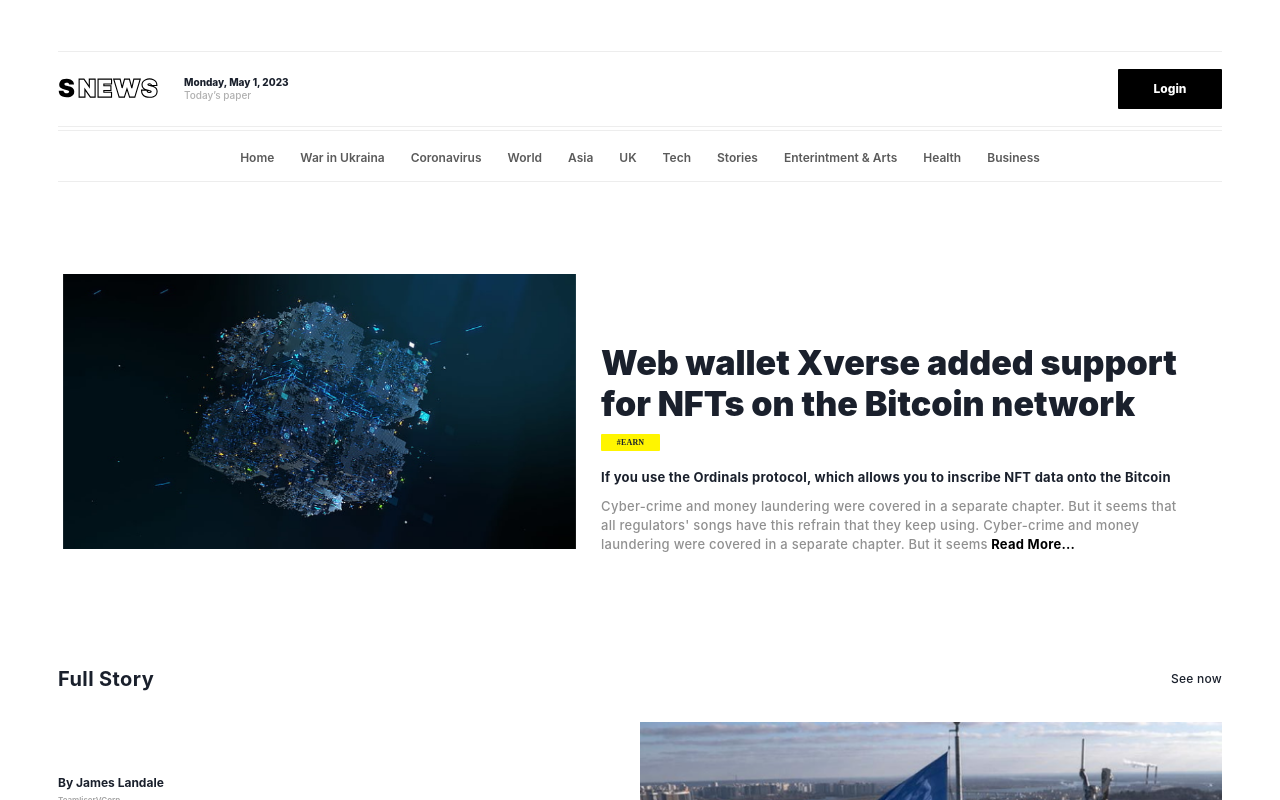
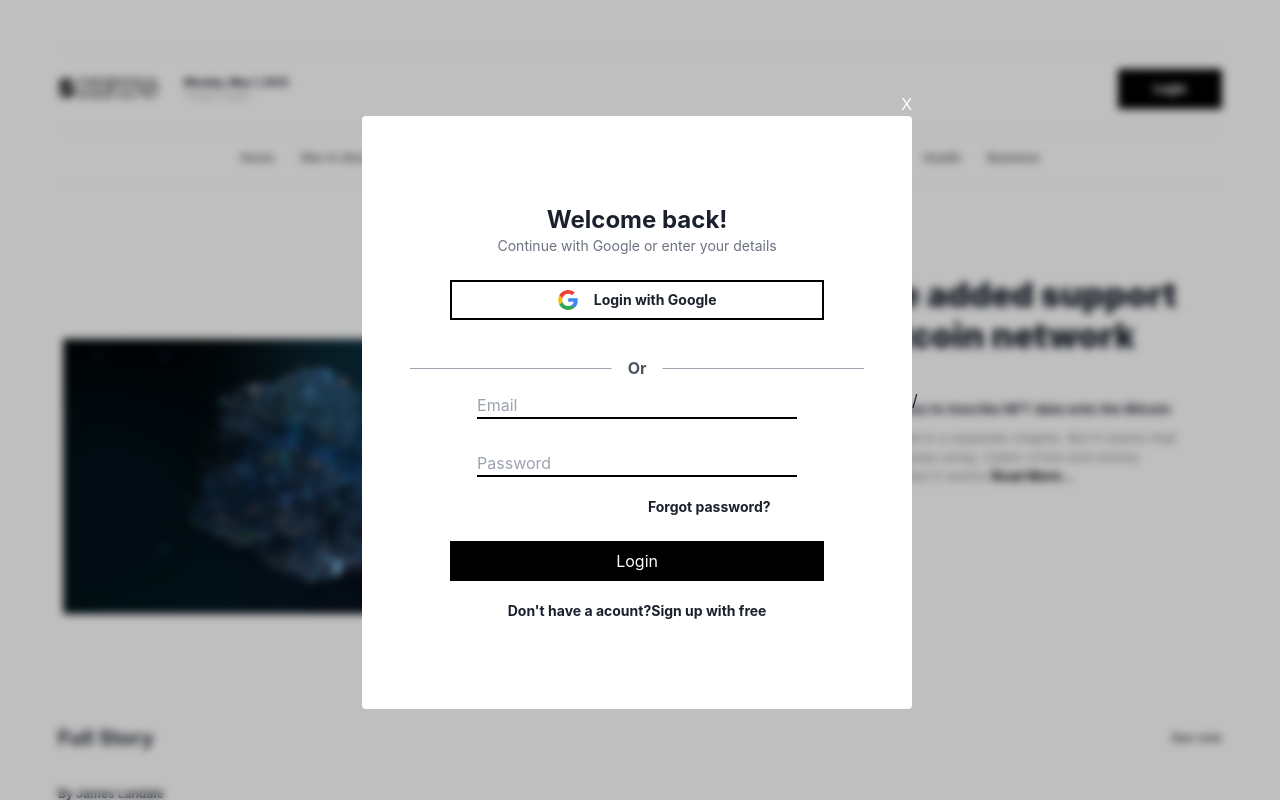
Before and after one commit to 1hoodlab/read-to-earn-frontend, a Next.js app: page / in a window 1280 px wide. Both pictures are taken after a click on the button "Login". Shown: the top 800 px of the page. Built offline with nearby package versions, Linux system fonts and the light colour scheme; no server answers.

Commit message:
login form

```diff
--- a/package.json
+++ b/package.json
@@ -28,5 +28,10 @@
     "sass": "^1.58.3",
     "swr": "^2.1.3",
     "typescript": "4.9.5"
+  },
+  "devDependencies": {
+    "autoprefixer": "^10.4.14",
+    "postcss": "^8.4.23",
+    "tailwindcss": "^3.3.1"
   }
 }
--- /dev/null
+++ b/postcss.config.js
@@ -0,0 +1,6 @@
+module.exports = {
+  plugins: {
+    tailwindcss: {},
+    autoprefixer: {},
+  },
+}
--- /dev/null
+++ b/src/components/Login/index.tsx
@@ -0,0 +1,67 @@
+import Link from "next/link";
+import { useRouter } from "next/router";
+import React from "react";
+import Register from "../../pages/Register";
+interface LoginProps {
+    isVisible: boolean;
+    onClose: () => void;
+  }
+const Login=({ isVisible,onClose }:LoginProps)=>{
+
+    const router=useRouter();
+    function google(){
+    router.push('/#')
+    }
+    if(!isVisible)return null;
+    return(
+<>
+
+        <div className="fixed inset-0 bg-black bg-opacity-25 backdrop-blur-sm
+        flex justify-center items-center z-10">
+            <div className="w-[550px] flex flex-col">
+                <button className="text-white text-xt place-self-end" onClick={()=>
+                onClose()}>X</button>
+                <div className="bg-white p-2 rounded">
+                    <div className=" mt-20 mb-20">
+                    <h1 className="flex justify-center items-center font-bold text-2xl " >Welcome back!</h1>
+                    <p className="flex justify-center items-center text-gray-500 text-sm">Continue with Google or enter your details</p>
+                    <br />
+                    <div className="flex justify-center items-center middle-div border-2 border-black mx-20 h-10"
+                    onClick={google} tabIndex={0}
+                    role="button">
+                        <svg xmlns="http://www.w3.org/2000/svg" width="20px" height="20px" preserveAspectRatio="xMidYMid" viewBox="0 0 256 262" id="google">
+                            <path fill="#4285F4" d="M255.878 133.451c0-10.734-.871-18.567-2.756-26.69H130.55v48.448h71.947c-1.45 12.04-9.283 30.172-26.69 42.356l-.244 1.622 38.755 30.023 2.685.268c24.659-22.774 38.875-56.282 38.875-96.027"></path><path fill="#34A853" d="M130.55 261.1c35.248 0 64.839-11.605 86.453-31.622l-41.196-31.913c-11.024 7.688-25.82 13.055-45.257 13.055-34.523 0-63.824-22.773-74.269-54.25l-1.531.13-40.298 31.187-.527 1.465C35.393 231.798 79.49 261.1 130.55 261.1"></path><path fill="#FBBC05" d="M56.281 156.37c-2.756-8.123-4.351-16.827-4.351-25.82 0-8.994 1.595-17.697 4.206-25.82l-.073-1.73L15.26 71.312l-1.335.635C5.077 89.644 0 109.517 0 130.55s5.077 40.905 13.925 58.602l42.356-32.782"></path><path fill="#EB4335" d="M130.55 50.479c24.514 0 41.05 10.589 50.479 19.438l36.844-35.974C195.245 12.91 165.798 0 130.55 0 79.49 0 35.393 29.301 13.925 71.947l42.211 32.783c10.59-31.477 39.891-54.251 74.414-54.251">
+                            </path></svg>&emsp;<p className="text-sm font-bold " >Login with Google</p></div>
+
+                    <br /><br />
+                    <div className="relative">
+                    <hr className="border-1 border-gray-400 mx-10" />
+                    <span className="bg-white px-4 font-bold text-gray-600 text-center absolute top-0 left-1/2 transform -translate-x-1/2 -translate-y-1/2 z-10">
+                        Or
+                    </span>
+                    </div>
+                    <br />
+                    <div className="flex justify-center flex-wrap items-center">
+                    <div><input type="email" className="relative my-30 w-80 border-b-2 border-black" placeholder="Email"/></div>
+                    <div><input type="email" className="relative my-30 w-80 border-b-2 border-black mt-8" placeholder="Password"/></div>
+                    <div className="w-1/2 flex items-center mt-5">
+                        <span className="ml-auto text-sm font-bold">Forgot password?</span>
+                    </div>
+                    </div>
+                    <div>
+                        <br />
+                    <div className="flex justify-center items-center bg-black text-white mx-20 h-10"
+                    tabIndex={0} role="button">
+                    <p>Login</p>
+                    </div>
+                    <p className="flex justify-center items-center mt-5 text-sm font-bold ">Don't have a acount?
+                    <Link href="/Register" >Sign up with free</Link>  </p>
+                    </div>
+                </div>
+            </div>
+        </div>
+        /</div>
+    </>
+    )
+}
+export default Login;
--- a/src/components/header/index.tsx
+++ b/src/components/header/index.tsx
@@ -1,10 +1,13 @@
 import { Box, Text } from '@chakra-ui/react'
-import React from 'react'
+import React, { useState } from 'react'
 import styles from "@/styles/Home.module.scss";
 import Image from "next/image";
 import { getNowddddMMMMDYYYY } from '@/utils';
-import ButtonRte from '../Button';
+import ButtonRte from '../button';
+import Login from "../Login";
+import Register from '../../pages/Register';
 export default function Header() {
+  const [showModal,setShowModal]=useState(false);
   return (
     <Box
       display={"flex"}
@@ -30,9 +33,11 @@
           </Text>
         </Box>
       </Box>
-      <Box>
+      <Box onClick={()=>setShowModal(true)}>
         <ButtonRte title="Login" />
       </Box>
+      <Login isVisible={showModal} onClose={()=>setShowModal(false)} />
     </Box>
+
   )
 }
--- /dev/null
+++ b/src/pages/Register/index.tsx
@@ -0,0 +1,8 @@
+const Register=()=>{
+  return(
+    <>
+    <div><p>register page</p></div>
+    </>
+  )
+}
+export default Register;
--- a/src/styles/globals.scss
+++ b/src/styles/globals.scss
@@ -1,3 +1,6 @@
+@tailwind base;
+@tailwind components;
+@tailwind utilities;
 * {
   box-sizing: border-box;
   padding: 0;
--- /dev/null
+++ b/tailwind.config.js
@@ -0,0 +1,19 @@
+module.exports = {
+  mode: 'jit',
+  content: [
+    "./app/**/*.{js,ts,jsx,tsx,mdx}",
+    "./pages/**/*.{js,ts,jsx,tsx,mdx}",
+    "./components/**/*.{js,ts,jsx,tsx,mdx}",
+
+    // Or if using `src` directory:
+    "./src/**/*.{js,ts,jsx,tsx,mdx}",
+  ],
+  darkMode: false, // or 'media' or 'class'
+  theme: {
+    extend: {},
+  },
+  variants: {
+    extend: {},
+  },
+  plugins: [],
+}
```
Also changed, not shown: 2 other files (tests, documents, lock files or other folders).
